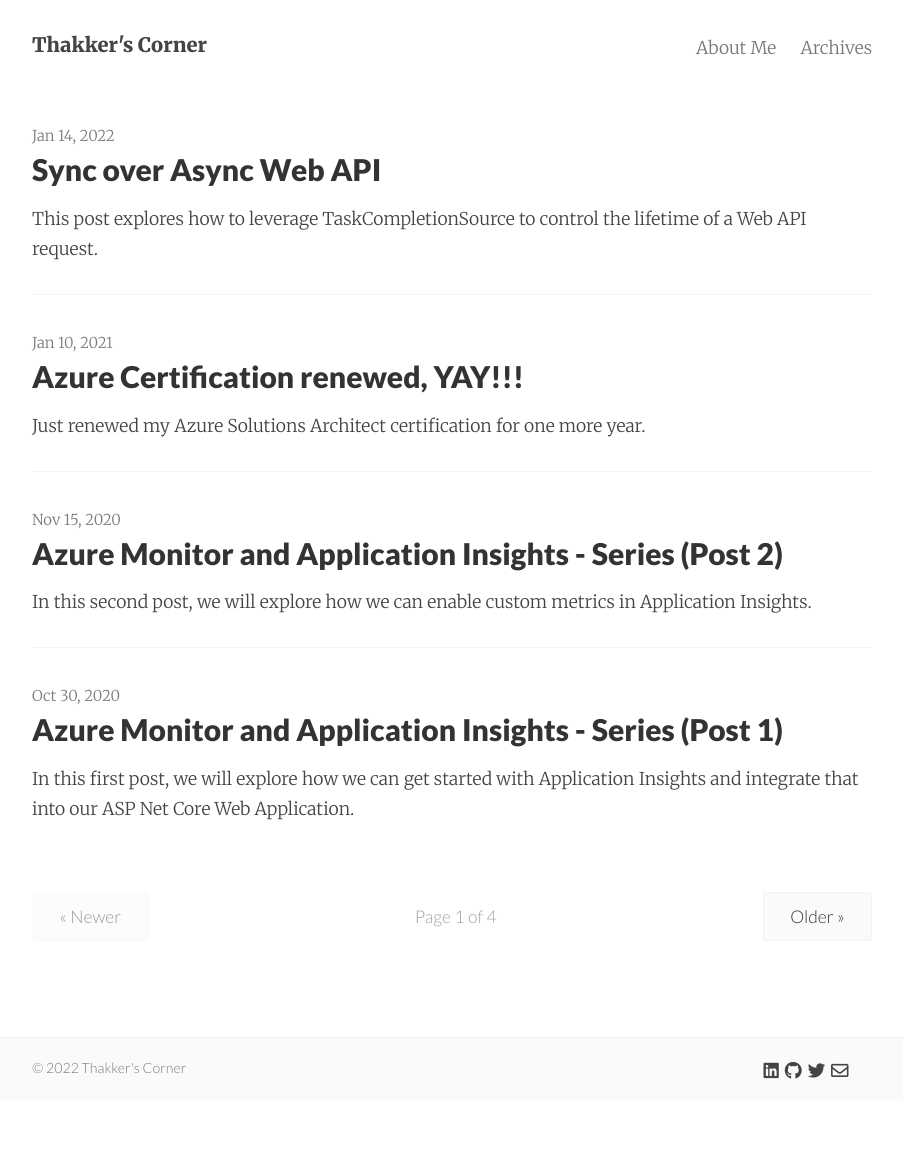
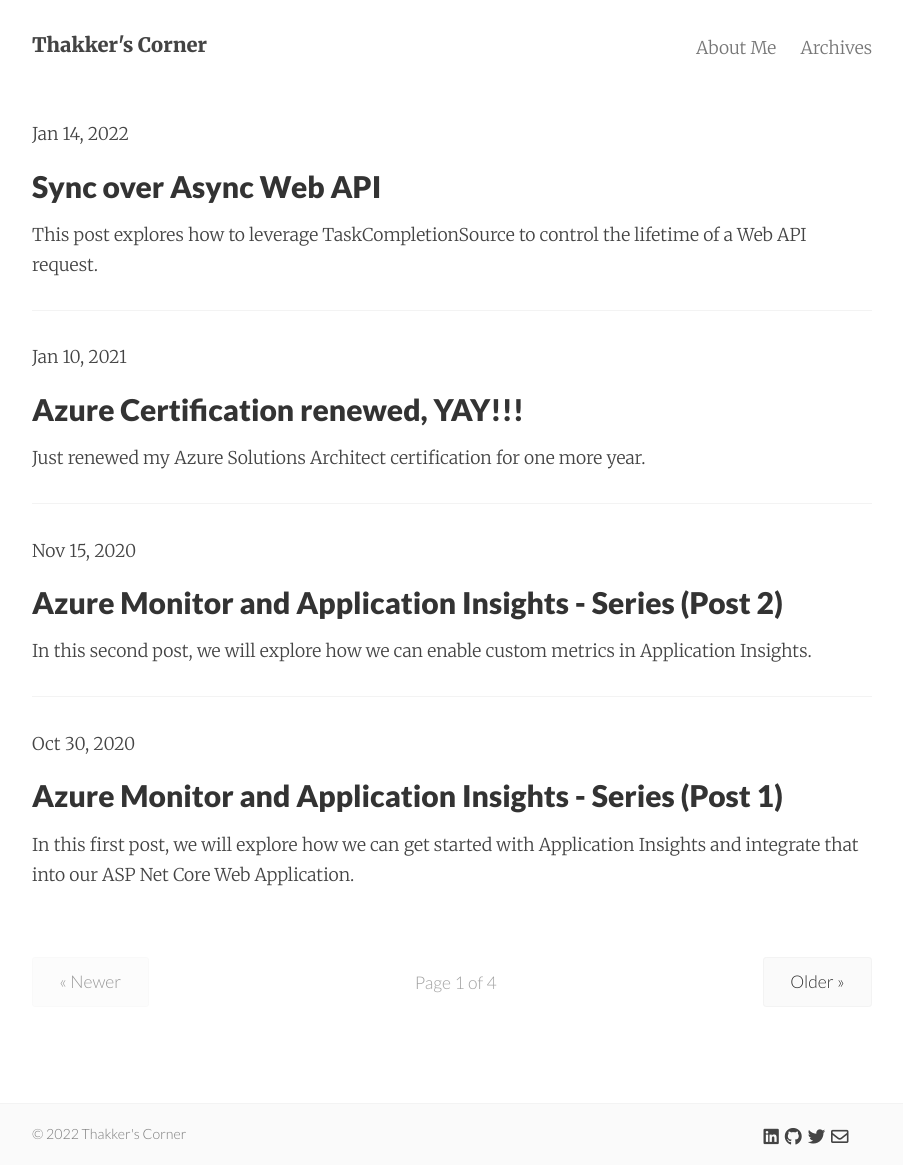
Before and after one commit to AdiThakker/AdiThakker.github.io, a Jekyll site: the page built from index.html, in a window 1280 px wide. Shown: the whole page, without its empty margins (188-1091 px from the left). Built offline with Jekyll 4.4.1, drawn with Linux system fonts in a browser that asks for light colours; nearby versions of some CDN libraries; the list of posts is cut into pages by our own code; before the commit the page ends 1100 px from its top, so only the background shows below that.

```diff
--- a/index.html
+++ b/index.html
@@ -8,7 +8,7 @@
     <div class="posts">
       {% for post in paginator.posts %}
         <div class="post py3">
-          <p class="post-meta">
+          <!-- <p class="post-meta"> -->
 	    {% if site.date_format %}
 	      {{ post.date | date: site.date_format }}
 	    {% else %}
```
